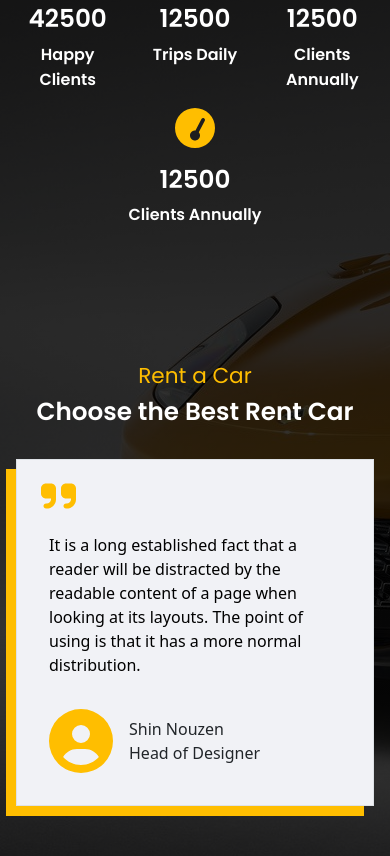
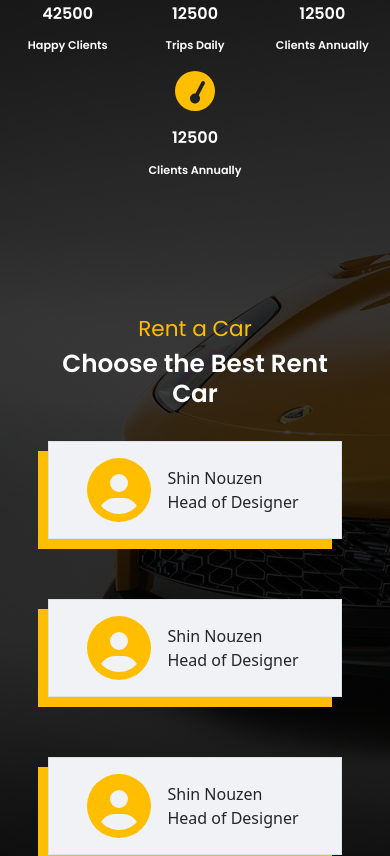
Before and after one commit to JCciasico/Car-Rental, a Vue app: page / in a window 390 px wide. Shown: the part 6600-7456 px from the top of the page. Built offline with nearby package versions, Linux system fonts and the light colour scheme; a web font is replaced by a local one; what vue-scroll-reveal would draw is missing.

Commit message:
chore: fixed media queries in dashboard section

```diff
--- a/src/components/DashBoard.vue
+++ b/src/components/DashBoard.vue
@@ -4,26 +4,26 @@
         <div class="row dash-body">
             <div class="col text-center">
                 <i class="fa-solid fa-users icon"></i>
-                <h2>42500</h2>
+                <h2 id="counter">42500</h2>
                 <span id="dash-text">Happy Clients</span>
             </div>
             <div class="col text-center">
                 <i class="fa-solid fa-circle-dollar-to-slot icon"></i>
-                <h2>12500</h2>
+                <h2 id="counter">12500</h2>
                 <span id="dash-text">Trips Daily</span>
             </div>
             <div class="col text-center">
                 <i class="fa-solid fa-hands-holding-child icon"></i>
-                <h2>12500</h2>
+                <h2 id="counter">12500</h2>
                 <span id="dash-text">Clients Annually</span>
             </div>
             <div class="col text-center">
                 <i class="fa-solid fa-gauge-simple-high icon"></i>
-                <h2>12500</h2>
+                <h2 id="counter">12500</h2>
                 <span id="dash-text">Clients Annually</span>
             </div>
         </div>
-        <div class="row gx-4 box-body">
+        <div class="row gx-5 box-body">
             <div class="text-center p-4">
                 <h4>Rent a Car</h4>
                 <h2>Choose the Best Rent Car</h2>
@@ -35,7 +35,7 @@
                         is that it has a more normal distribution.
                     </p>
                     <div class="profile-body d-flex align-items-center">
-                        <div class="pic p-3">
+                        <div class="pic">
                             <i class="fa-solid fa-circle-user icon-profile"></i>
                         </div>
                         <div class="profile-info">
@@ -52,7 +52,7 @@
                         is that it has a more normal distribution.
                     </p>
                     <div class="profile-body d-flex align-items-center">
-                        <div class="pic p-3">
+                        <div class="pic">
                             <i class="fa-solid fa-circle-user icon-profile"></i>
                         </div>
                         <div class="profile-info">
@@ -68,8 +68,8 @@
                     <p class="text-des">It is a long established fact that a reader will be distracted by the readable content of a page when looking at its layouts. The point of using
                         is that it has a more normal distribution.
                     </p>
-                    <div class="profile-body d-flex align-items-center">
-                        <div class="pic p-3">
+                    <div class="profile-body">
+                        <div class="pic">
                             <i class="fa-solid fa-circle-user icon-profile"></i>
                         </div>
                         <div class="profile-info">
@@ -146,5 +146,40 @@ h4{
 .profile-body{
     padding-bottom: 1rem;
     padding-left: 1rem;
+    display: flex;
+    align-items: center;
+}
+.pic{
+    padding: 1rem;
+}
+
+@media(max-width:600px){
+    .icon-1{
+        display: none;
+    }
+    .text-des{
+        display: none;
+    }
+    .profile-body{
+        padding-bottom: 0rem;
+        padding-left: 0rem;
+        margin-left: -20px;
+        display: flex;
+        align-items: center;
+        justify-content: center;
+    }
+    .pic{
+        padding: 1rem;
+    }
+    .box-body{
+        padding: 2rem 2rem;
+    }
+    #counter{
+        font-size: 1rem;
+    }
+    #dash-text{
+        font-size: 0.7rem;
+    }
+
 }
 </style>
```
